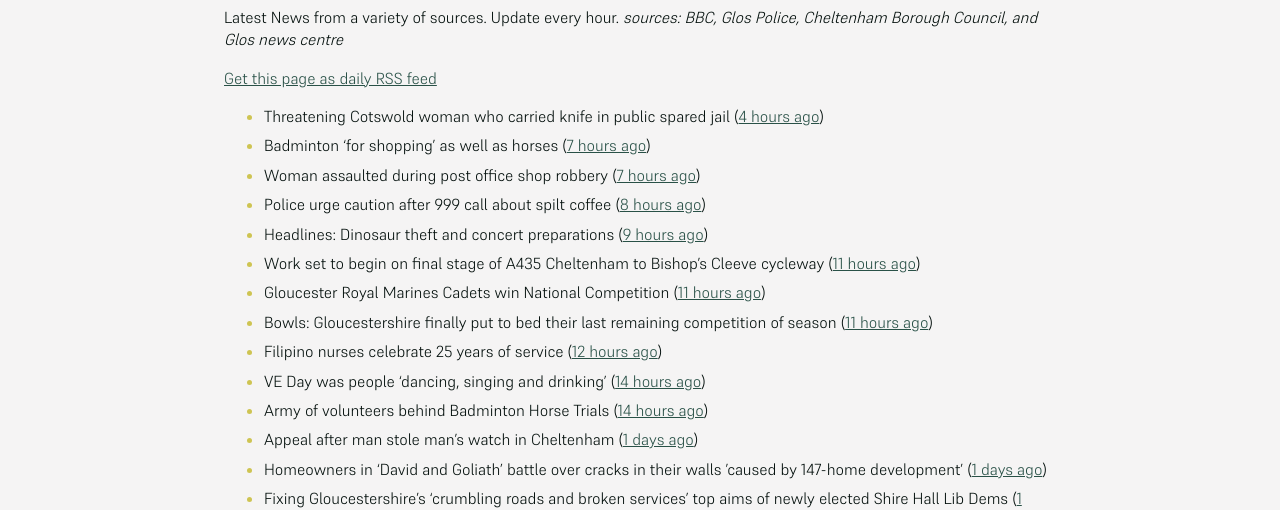
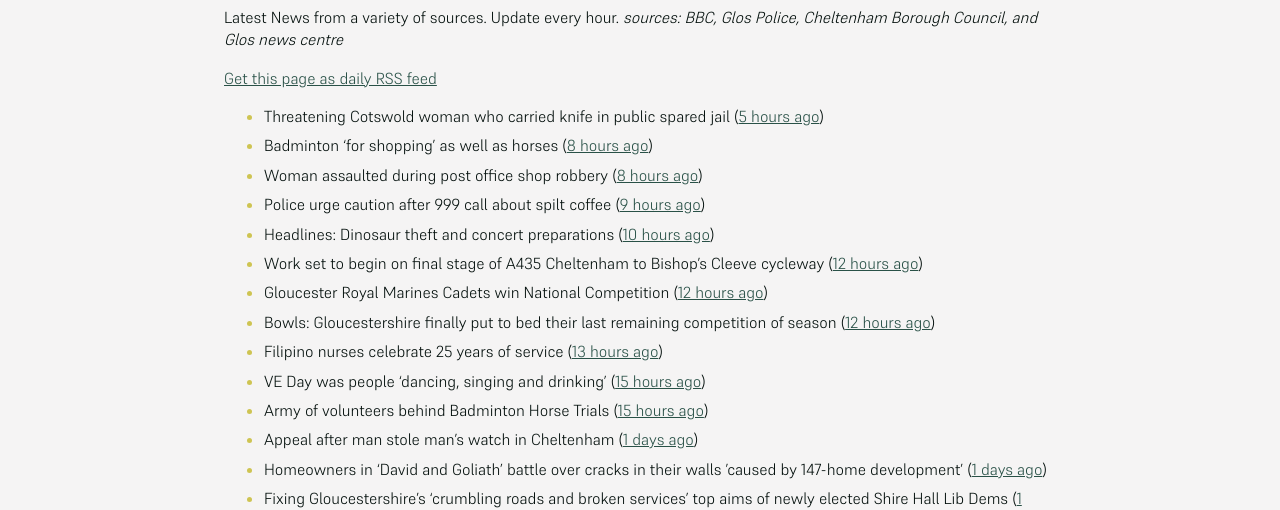
Before and after one commit to mat-0/cheltenham-open-data, a Jekyll site: the page built from _pages/news.md, in a window 1280 px wide. Shown: the part 267-777 px from the top of the page. Built offline with Jekyll 4.4.1, drawn with Linux system fonts in a browser that asks for light colours.

Commit message:
Updated 2025-05-06 20:57:53

```diff
--- a/_pages/news.md
+++ b/_pages/news.md
@@ -12,17 +12,17 @@ _sources: BBC, Glos Police, Cheltenham Borough Council, and Glos news centre_
 [Get this page as daily RSS feed](/daily.rss)
 
 <!-- news_marker starts -->
-- Threatening Cotswold woman who carried knife in public spared jail ([4 hours ago](https://gloucesternewscentre.co.uk/threatening-cotswold-woman-who-carried-knife-in-public-spared-jail/))
-- Badminton 'for shopping' as well as horses ([7 hours ago](https://www.bbc.com/news/articles/cqx4nl0w8x4o))
-- Woman assaulted during post office shop robbery ([7 hours ago](https://www.bbc.com/news/articles/cj454xw4qryo))
-- Police urge caution after 999 call about spilt coffee ([8 hours ago](https://www.bbc.com/news/articles/c4g9ng7z94jo))
-- Headlines: Dinosaur theft and concert preparations ([9 hours ago](https://www.bbc.com/news/articles/c99peejp40po))
-- Work set to begin on final stage of A435 Cheltenham to Bishop’s Cleeve cycleway ([11 hours ago](https://gloucesternewscentre.co.uk/work-set-to-begin-on-final-stage-of-a435-cheltenham-to-bishops-cleeve-cycleway/))
-- Gloucester Royal Marines Cadets win National Competition ([11 hours ago](https://gloucesternewscentre.co.uk/gloucester-royal-marines-cadets-win-national-competition/))
-- Bowls: Gloucestershire finally put to bed their last remaining competition of season ([11 hours ago](https://gloucesternewscentre.co.uk/bowls-gloucestershire-finally-put-to-bed-their-last-remaining-competition-of-season/))
-- Filipino nurses celebrate 25 years of service ([12 hours ago](https://gloucesternewscentre.co.uk/filipino-nurses-celebrate-25-years-of-service/))
-- VE Day was people 'dancing, singing and drinking' ([14 hours ago](https://www.bbc.com/news/articles/cvg9y4pye5ro))
-- Army of volunteers behind Badminton Horse Trials ([14 hours ago](https://www.bbc.com/news/articles/crrz4549z2po))
+- Threatening Cotswold woman who carried knife in public spared jail ([5 hours ago](https://gloucesternewscentre.co.uk/threatening-cotswold-woman-who-carried-knife-in-public-spared-jail/))
+- Badminton 'for shopping' as well as horses ([8 hours ago](https://www.bbc.com/news/articles/cqx4nl0w8x4o))
+- Woman assaulted during post office shop robbery ([8 hours ago](https://www.bbc.com/news/articles/cj454xw4qryo))
+- Police urge caution after 999 call about spilt coffee ([9 hours ago](https://www.bbc.com/news/articles/c4g9ng7z94jo))
+- Headlines: Dinosaur theft and concert preparations ([10 hours ago](https://www.bbc.com/news/articles/c99peejp40po))
+- Work set to begin on final stage of A435 Cheltenham to Bishop’s Cleeve cycleway ([12 hours ago](https://gloucesternewscentre.co.uk/work-set-to-begin-on-final-stage-of-a435-cheltenham-to-bishops-cleeve-cycleway/))
+- Gloucester Royal Marines Cadets win National Competition ([12 hours ago](https://gloucesternewscentre.co.uk/gloucester-royal-marines-cadets-win-national-competition/))
+- Bowls: Gloucestershire finally put to bed their last remaining competition of season ([12 hours ago](https://gloucesternewscentre.co.uk/bowls-gloucestershire-finally-put-to-bed-their-last-remaining-competition-of-season/))
+- Filipino nurses celebrate 25 years of service ([13 hours ago](https://gloucesternewscentre.co.uk/filipino-nurses-celebrate-25-years-of-service/))
+- VE Day was people 'dancing, singing and drinking' ([15 hours ago](https://www.bbc.com/news/articles/cvg9y4pye5ro))
+- Army of volunteers behind Badminton Horse Trials ([15 hours ago](https://www.bbc.com/news/articles/crrz4549z2po))
 - Appeal after man stole man’s watch in Cheltenham ([1 days ago](https://gloucesternewscentre.co.uk/appeal-after-man-stole-mans-watch-in-cheltenham/))
 - Homeowners in ‘David and Goliath’ battle over cracks in their walls ’caused by 147-home development’ ([1 days ago](https://gloucesternewscentre.co.uk/homeowners-in-david-and-goliath-battle-over-cracks-in-their-walls-caused-by-147-home-development/))
 - Fixing Gloucestershire’s ‘crumbling roads and broken services’ top aims of newly elected Shire Hall Lib Dems ([1 days ago](https://gloucesternewscentre.co.uk/fixing-gloucestershires-crumbling-roads-and-broken-services-top-aims-of-newly-elected-shire-hall-lib-dems/))
```
Also changed, not shown: _data/flood.json (+5 -69 lines), _pages/fix-my-street.md (+5 -5 lines), index.md (+5 -5 lines).
